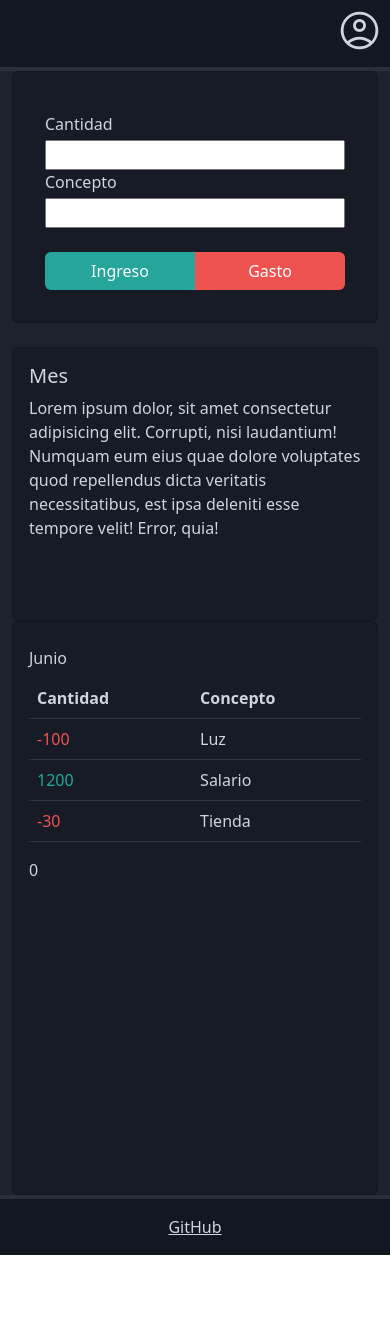
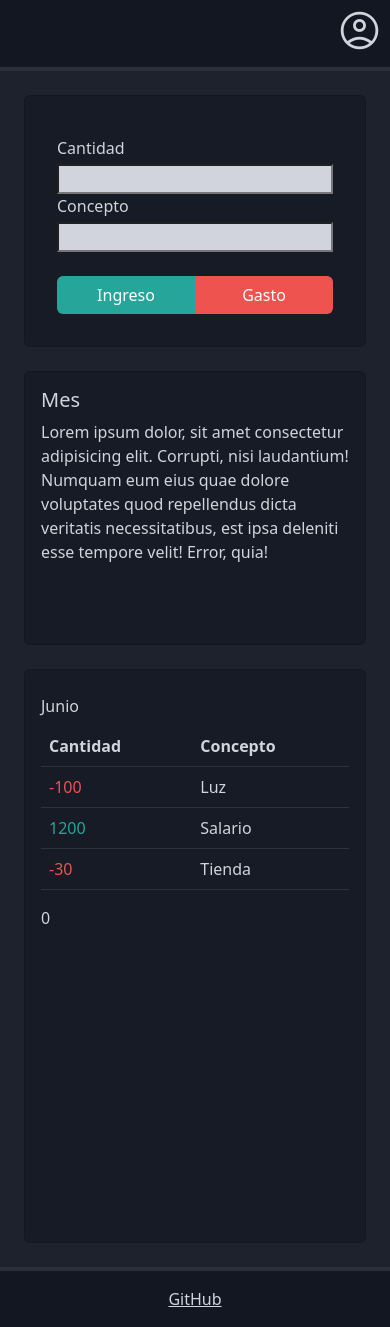
Before and after one commit to animaultrix/AngularFront, an Angular app: page / in a window 390 px wide. Before the commit the page ends 1255 px from the top, so only its background shows below. Built offline with nearby package versions, Linux system fonts and the light colour scheme; no server answers.

Commit message:
margenes a menos de 760px

```diff
--- a/src/app/app.component.css
+++ b/src/app/app.component.css
@@ -2,3 +2,23 @@
 .fondo{
     background-color: #1E222D;
 }
+main {
+    /* Estos estilos se aplicarán en todos los tamaños de pantalla */
+    display: flex;
+    flex-direction: column;
+    justify-content: space-between;
+}
+
+@media (max-width: 729px) {
+    main {
+        /* En pantallas más pequeñas, puedes cambiar el min-height a 'auto'*/
+        min-height: auto;
+    }
+}
+
+@media (min-width: 730px) {
+    main {
+        /* En pantallas más grandes*/
+        min-height: 100vh;
+    }
+}
--- a/src/app/app.component.html
+++ b/src/app/app.component.html
@@ -1,11 +1,10 @@
 <head>
     <link rel="stylesheet" href="https://fonts.googleapis.com/css2?family=Material+Symbols+Outlined:opsz,wght,FILL,GRAD@48,400,0,0" />
 </head>
-<body class="fondo">
+<body class="fondo alto-100">
     <main>
-        <app-header></app-header>
+        <app-header ></app-header>
         <app-sections></app-sections>
         <app-footer></app-footer>
-
     </main>
 </body>
--- a/src/app/sections/grafica-mes/grafica-mes.component.css
+++ b/src/app/sections/grafica-mes/grafica-mes.component.css
@@ -6,3 +6,11 @@
     background-color: #161B25;
     color: #D1D4DC;
 }
+
+@media (max-width: 760px) {
+    .autoMargins {
+        margin-left: 12px;
+        margin-right: 12px;
+        margin-bottom: 24px;
+    }
+}
--- a/src/app/sections/grafica-mes/grafica-mes.component.html
+++ b/src/app/sections/grafica-mes/grafica-mes.component.html
@@ -1,4 +1,4 @@
-<div class="card alturaCard FondoOscuro">
+<div class="card alturaCard FondoOscuro autoMargins">
     <div class="card-body ">
         <h5 class="card-title ">Mes</h5>
         <p>Lorem ipsum dolor, sit amet consectetur adipisicing elit. Corrupti, nisi laudantium! Numquam eum eius quae dolore voluptates quod repellendus dicta veritatis necessitatibus, est ipsa deleniti esse tempore velit! Error, quia!</p>
--- a/src/app/sections/input/input.component.css
+++ b/src/app/sections/input/input.component.css
@@ -13,3 +13,14 @@
     color: #FFFFFF;
 
 }
+.fondoInput {
+    background-color: #D1D4DC !important;
+}
+
+@media (max-width: 760px) {
+    .autoMargins {
+        margin-top: 24px;
+        margin-left: 12px;
+        margin-right: 12px;
+    }
+}
--- a/src/app/sections/input/input.component.html
+++ b/src/app/sections/input/input.component.html
@@ -1,14 +1,14 @@
-<div class="card FondoOscuro">
+<div class="card FondoOscuro autoMargins">
     <div class="card-body">
         <h5 class="card-title">{{nombre}}</h5>
         <form class="p-3">
             <label for="name" class="mb-1 ">Cantidad </label>
-            <div class=" ">
-                <input type="text" name="name" id="name" class="col-12">
+            <div>
+                <input type="text" name="name" id="name" class="col-12 fondoInput">
             </div>
             <label for="name" class=" mb-1">Concepto</label>
-            <div class="col-12">
-                <input type="text" name="name" id="name" class="col-12">
+            <div>
+                <input type="text" name="name" id="name" class="col-12 fondoInput">
             </div>
             <br>
             <div class="">
--- a/src/app/sections/register/register.component.css
+++ b/src/app/sections/register/register.component.css
@@ -24,3 +24,10 @@
 .ingresos {
     color: #26A69A;
 }
+@media (max-width: 760px) {
+    .autoMargins {
+        margin-left: 12px;
+        margin-right: 12px;
+        margin-bottom: 24px;
+    }
+}
--- a/src/app/sections/register/register.component.html
+++ b/src/app/sections/register/register.component.html
@@ -1,4 +1,4 @@
-<div class="card alturaRegistro FondoOscuro">
+<div class="card alturaRegistro FondoOscuro autoMargins">
     <div class="card-body ">
         <div class="">
             <table class="table caption-top">
--- a/src/app/sections/sections.component.html
+++ b/src/app/sections/sections.component.html
@@ -1,20 +1,11 @@
 <div class="container ">
-    <div class="alto-100 row d-flex justify-content-center align-items-center ">
+    <div class="row  justify-content-center align-items-center ">
         <div class="col-xxl-3 col-xl-4 col-lg-5 col-md-6 col-sm-9 col-12">
             <div class="row">
                 <app-input class="col-12 mb-4"></app-input>
                 <app-grafica-mes class="col-12"></app-grafica-mes>
             </div>
         </div>
-        <app-register class="col-xxl-3 col-xl-4 col-lg-5 col-md-6 col-sm-9 col-12"></app-register>
+        <app-register class="col-xxl-6 col-xl-4 col-lg-5 col-md-6 col-sm-9 col-12"></app-register>
     </div>
 </div>
-
-<Style>
-    @media (min-width: 730px) {
-
-        .alto-100 {
-            height: 100vh;
-        }
-    }
-</Style>
```
Also changed, not shown: src/app/footer/footer.component.css (line endings or trailing spaces).
